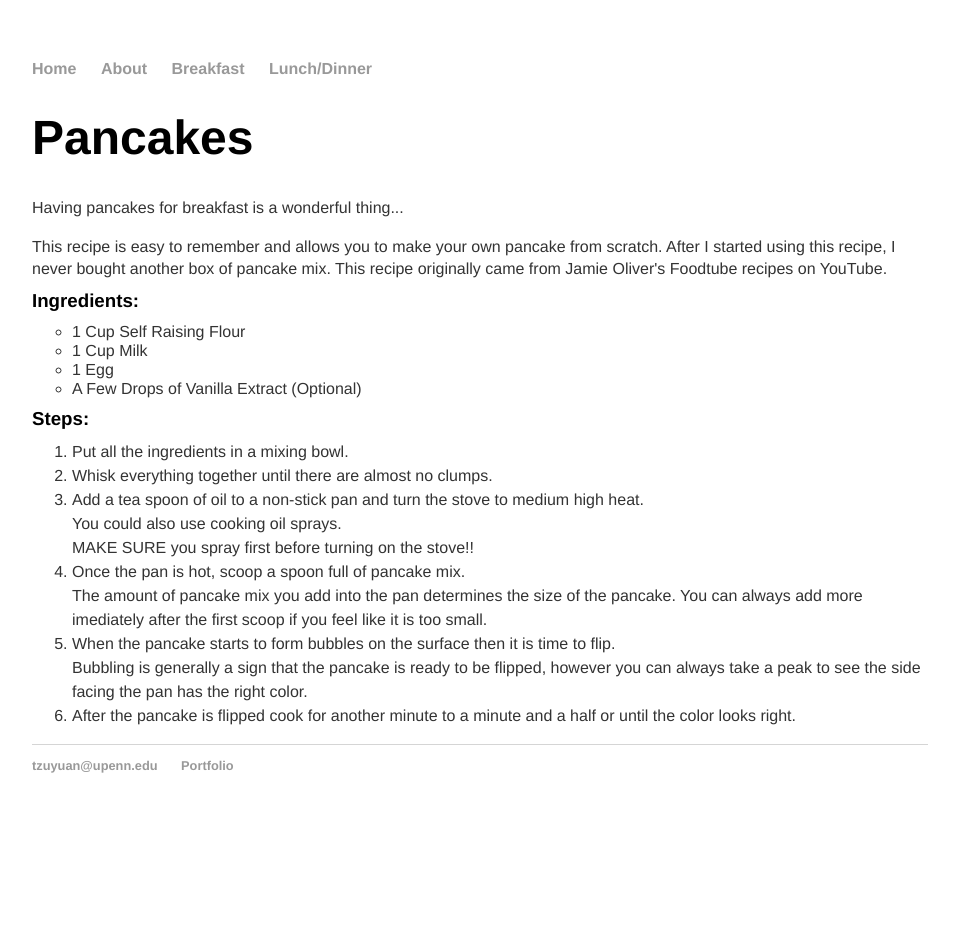
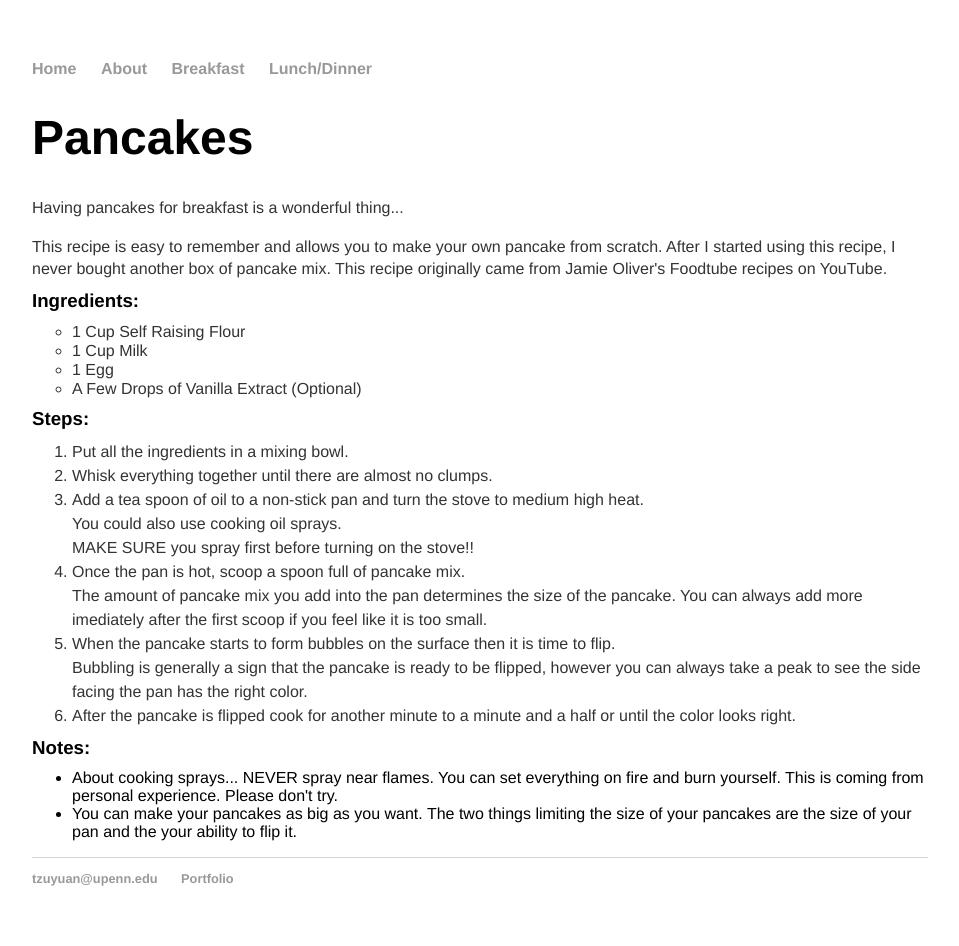
Before and after one commit to tzuyuanw/tzuyuanw.github.io, a Jekyll site: the page recipes/pancakes.html, which Jekyll copies as it is, in a window 1280 px wide. Shown: the whole page, without its empty margins (160-1119 px from the left). Built offline with Jekyll 4.4.1, drawn with Linux system fonts in a browser that asks for light colours; before the commit the page ends 900 px from its top, so only the background shows below that.

Commit message:
Update pancakes.html

```diff
--- a/recipes/pancakes.html
+++ b/recipes/pancakes.html
@@ -49,6 +49,13 @@
 				<li>After the pancake is flipped cook for another minute to a minute and a half or until the color looks right. </li>
 				</ol>
 			</div>
+			<div class="notes">
+				<h3 class="ingredients">Notes:</h3>
+				<ul class="notes">
+					<li> About cooking sprays... NEVER spray near flames. You can set everything on fire and burn yourself.
+						This is coming from personal experience. Please don't try. </li>
+					<li> You can make your pancakes as big as you want. The two things limiting the size of your pancakes
+						are the size of your pan and the your ability to flip it.
 			</div><!-- /.container -->
 			<footer>
 	    		<ul>
```
